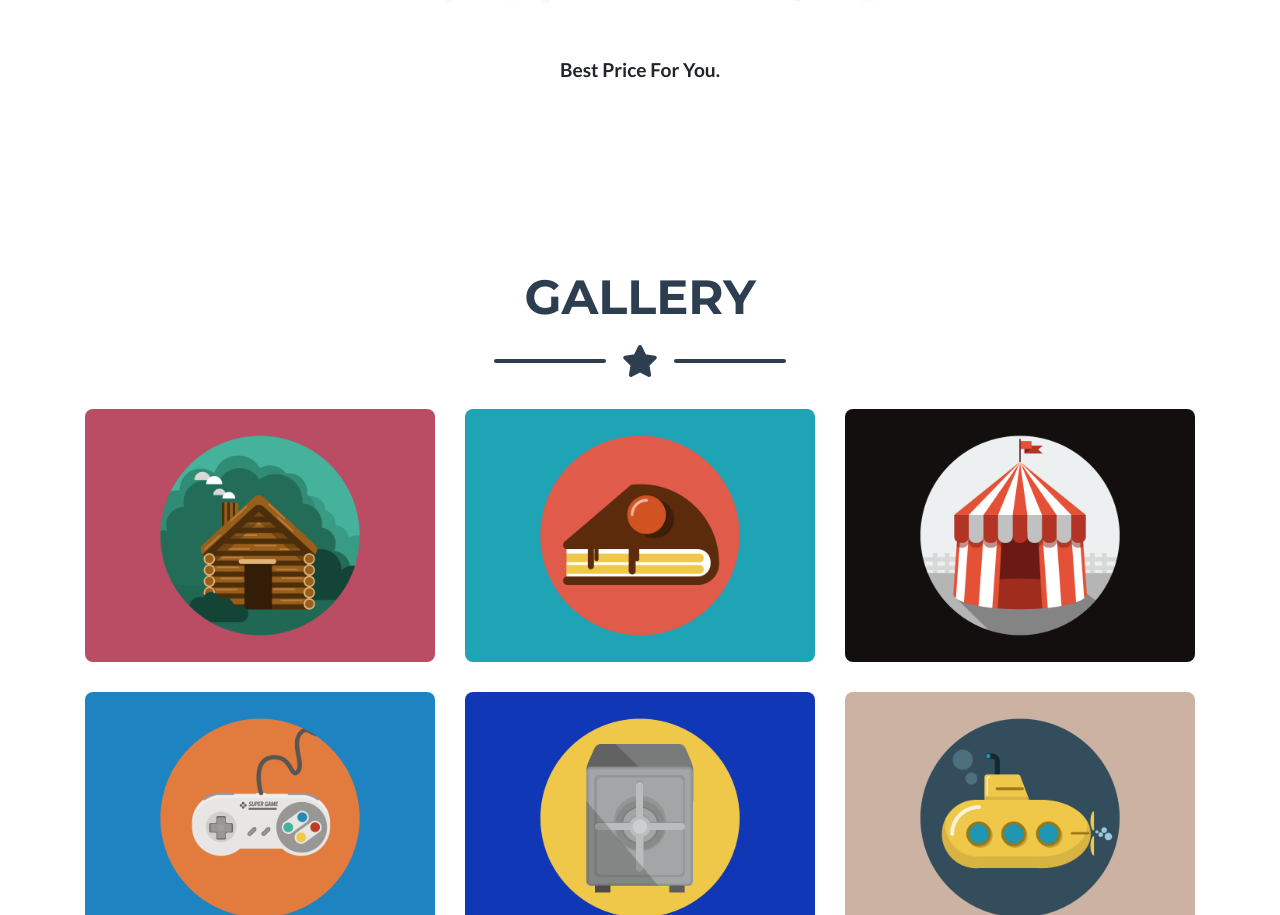
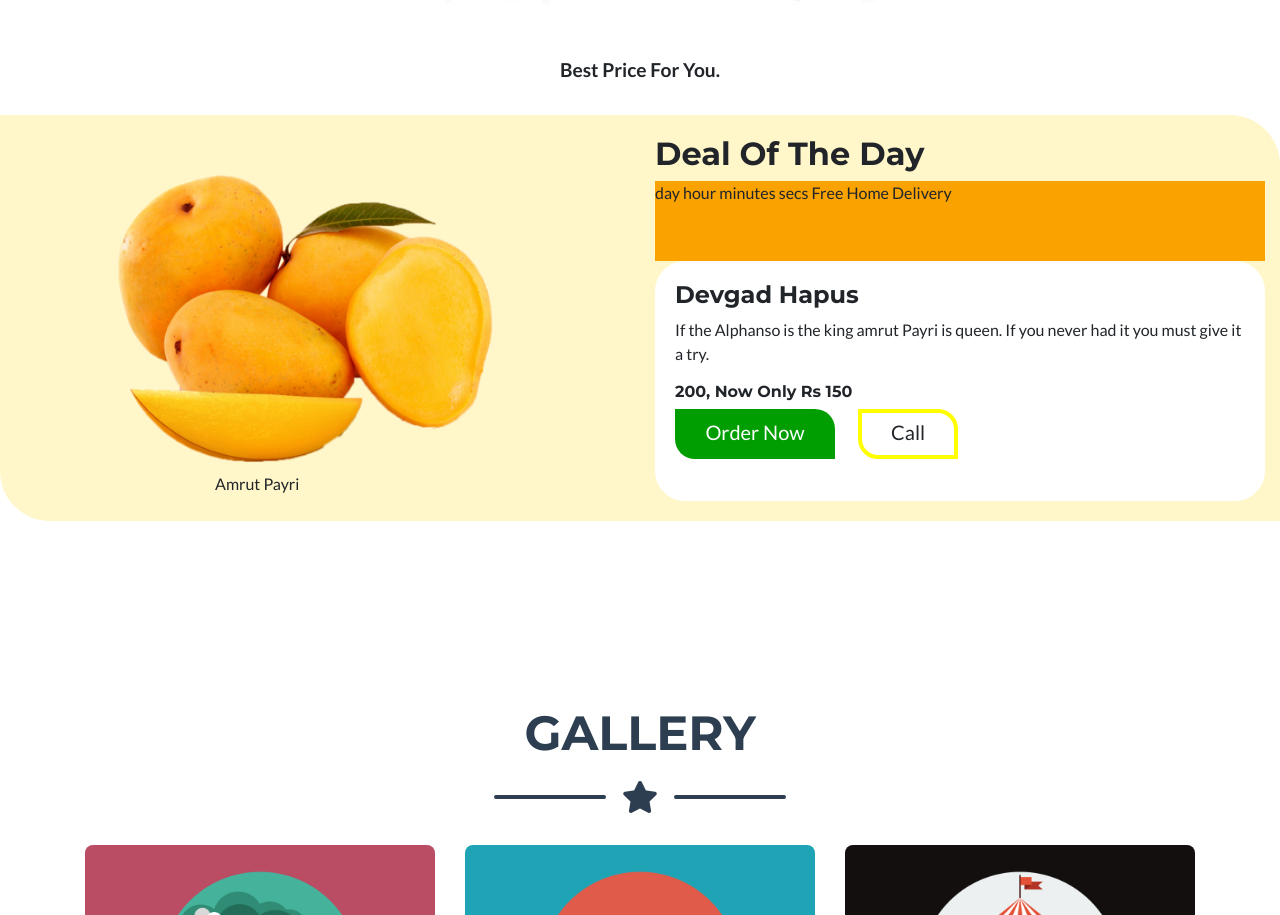
Before and after one commit to saumya/WebDesignDemo2, a website with bundled scripts: page index.html in a window 1280 px wide. Shown: the part 1293-2208 px from the top of the page. Built offline with nearby package versions, Linux system fonts and the light colour scheme.

Commit message:
designing the home page

```diff
--- a/css/app.css
+++ b/css/app.css
@@ -77,6 +77,33 @@
   border-radius: 0px 30px 0px 30px;
   margin-top: 20px;
 }
+.btn_style_2{
+  display: inline-block;
+  background-color: #019e01;
+  color: #ffffff;
+  width: 160px;
+  height: 50px;
+  text-align: center;
+  padding-top: 8px;
+  font-size: 20px;
+
+  border-radius: 0px 20px 0px 20px;
+}
+.btn_style_3{
+  display: inline-block;
+
+
+  width: 100px;
+  height: 50px;
+  text-align: center;
+  padding-top: 4px;
+  font-size: 20px;
+
+  border-radius: 0px 20px 0px 20px;
+  border: solid yellow 0.2em;
+
+  margin-left: 20px;
+}
 .info_1{
   margin-top: 120px;
   color: #ffffff;
@@ -113,6 +140,34 @@
   margin-top: 30px;
 
   font-weight: 600;
+}
+
+.deal_of_day{
+  background-color: #fff7c9;
+  margin-top: 30px;
+  padding: 20px;
+  border-radius: 0px 50px 0px 50px;
+}
+.deal_of_day_counter_box{
+  background-color: #f9a200;
+
+  height: 80px;
+}
+.deal_of_day_white_box{
+  background-color: #ffffff;
+
+  height: 240px;
+  border-radius: 30px;
+  padding: 20px;
+}
+
+.left_image{
+  padding-left: 100px;
+  padding-top: 40px;
+}
+.left_image_btm_text{
+  padding-left: 200px;
+  padding-top: 10px;
 }
 
 /* mobile view */
--- a/index.html
+++ b/index.html
@@ -77,6 +77,40 @@
       <img class="header_image" src="img/malpani/why_order.jpg">
       <div class="text-center welcome_sub_heading">Best Price For You.</div>
 
+
+    </div>
+    <div class="container-fluid deal_of_day">
+      <!-- Portfolio Grid Items -->
+      <div class="row">
+
+        <!-- Portfolio Item 1 -->
+        <div class="col-md-6 col-lg-6">
+          <div class="portfolio-item mx-auto">
+
+
+            <img class="img-fluid left_image" src="img/malpani/amrut_payri.png" alt="">
+            <div class="left_image_btm_text">Amrut Payri</div>
+          </div>
+        </div>
+
+        <!-- Portfolio Item 2 -->
+        <div class="col-md-6 col-lg-6">
+          <div class="portfolio-item mx-auto">
+            <h2 class="">Deal Of The Day</h2>
+            <div class="deal_of_day_counter_box">
+              day hour minutes secs <span>Free Home Delivery</span>
+            </div>
+            <div class="deal_of_day_white_box">
+              <h4 class="">Devgad Hapus</h4>
+              <p>If the Alphanso is the king amrut Payri is queen. If you never had it you must give it a try.</p>
+              <h6 class=""> 200, Now Only Rs 150 </h6>
+              <span class="btn_style_2">Order Now</span>
+              <span class="btn_style_3">Call</span>
+            </div>
+
+          </div>
+        </div>
+      </div>
 
     </div>
   </section>
```
Also changed, not shown: img/malpani/amrut_payri.png (added).
